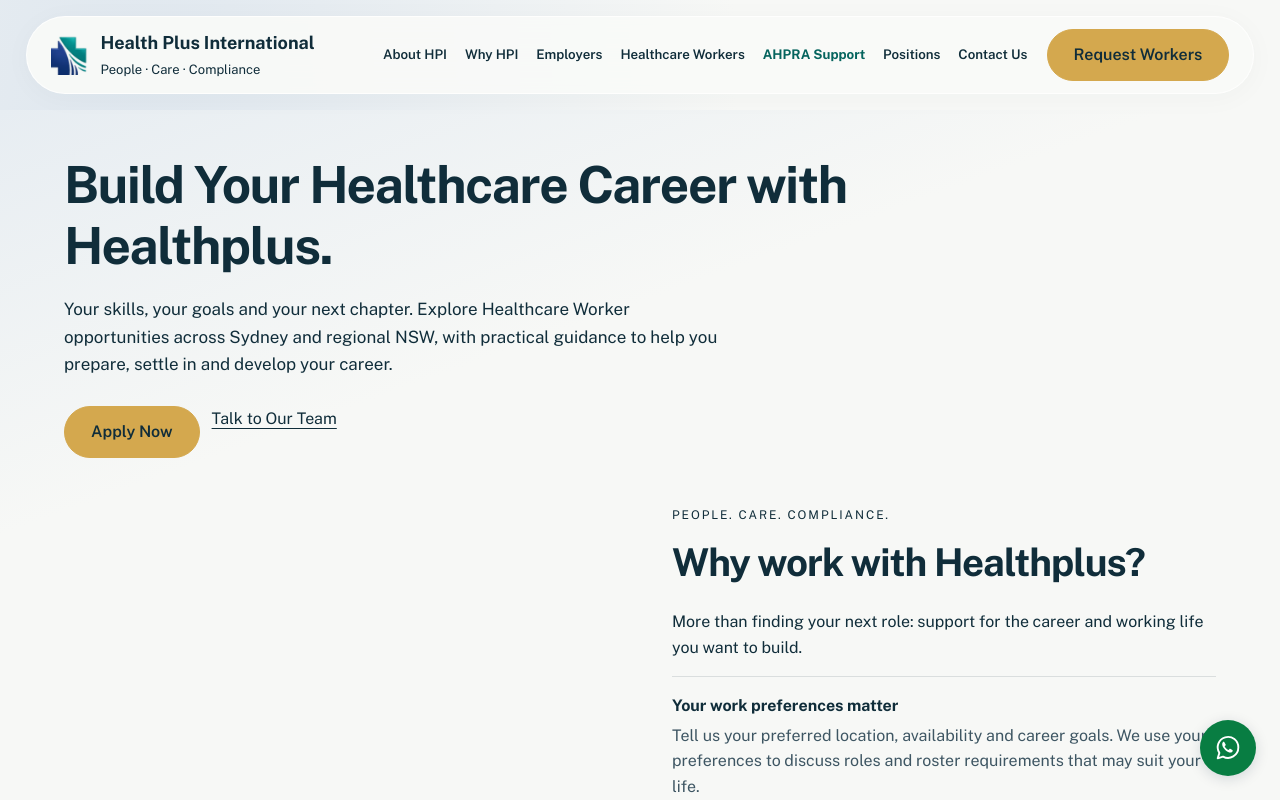
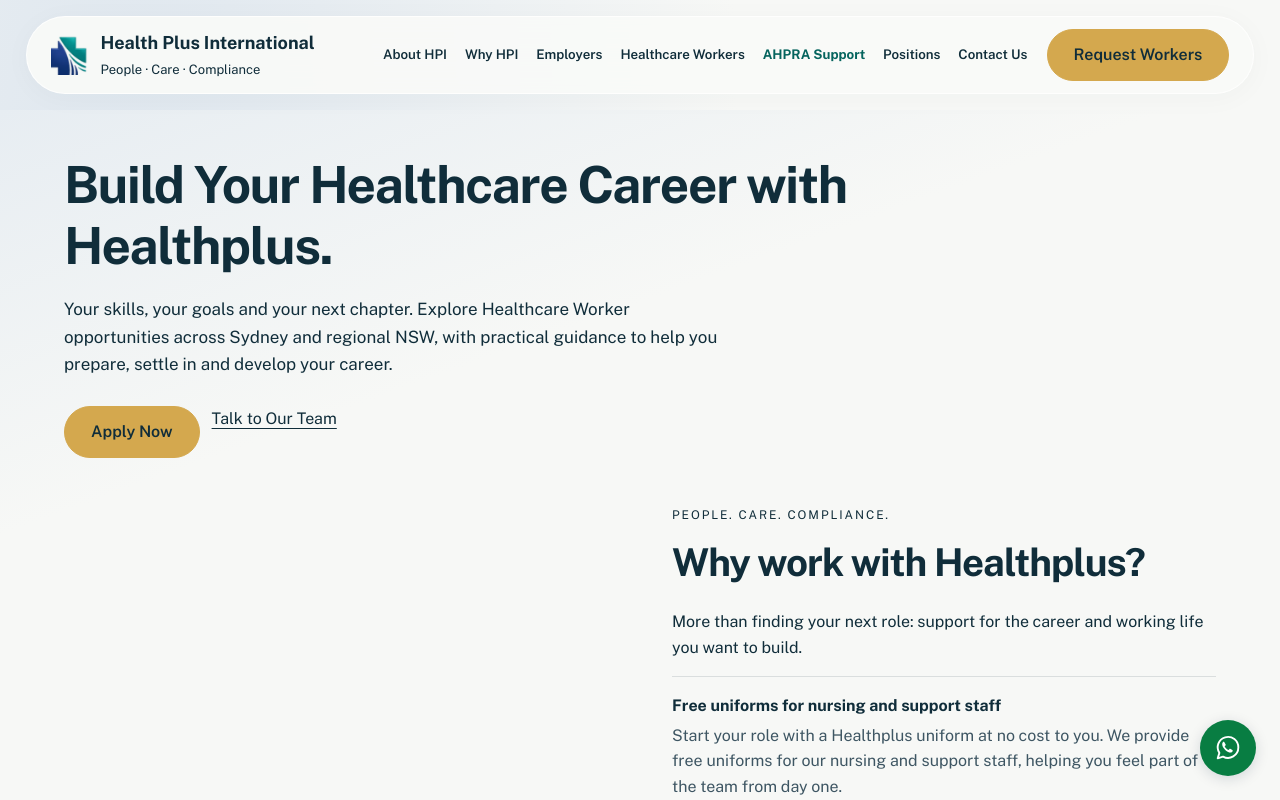
Before and after one commit to wgsaus-dotcom/Healthplus, a Next.js app: page /work-with-us in a window 1280 px wide. Shown: the top 800 px of the page. Built offline with nearby package versions, Linux system fonts and the light colour scheme.

Commit message:
Add free uniforms incentive for nursing and support staff

```diff
--- a/app/work-with-us/page.tsx
+++ b/app/work-with-us/page.tsx
@@ -29,6 +29,7 @@ export default async function WorkWithUsPage({ searchParams }: { searchParams?:
     <section className="worker-feature" aria-labelledby="worker-feature-heading">
       <img src="/assets/hpi-happy-healthcare-team.webp" alt="Illustrative image of healthcare colleagues sharing a relaxed moment at work" width="1536" height="1024" loading="lazy" />
       <div><p className="worker-eyebrow">PEOPLE. CARE. COMPLIANCE.</p><h2 id="worker-feature-heading">Why work with Healthplus?</h2><p>More than finding your next role: support for the career and working life you want to build.</p><dl>
+        <div><dt>Free uniforms for nursing and support staff</dt><dd>Start your role with a Healthplus uniform at no cost to you. We provide free uniforms for our nursing and support staff, helping you feel part of the team from day one.</dd></div>
         <div><dt>Your work preferences matter</dt><dd>Tell us your preferred location, availability and career goals. We use your preferences to discuss roles and roster requirements that may suit your life.</dd></div>
         <div><dt>Support beyond your first day</dt><dd>Prepare for your commencement with clear expectations and practical guidance. Our approach includes early follow-up and ongoing communication as agreed for your placement.</dd></div>
         <div><dt>Room to grow professionally</dt><dd>Discuss your development goals, workplace readiness and relevant learning pathways. We help you identify practical next steps towards your healthcare career goals.</dd></div>
```
